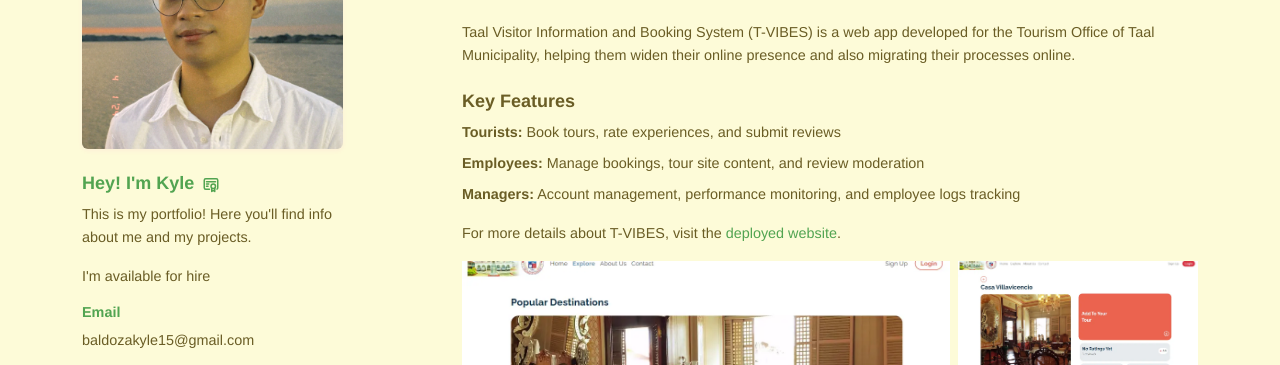
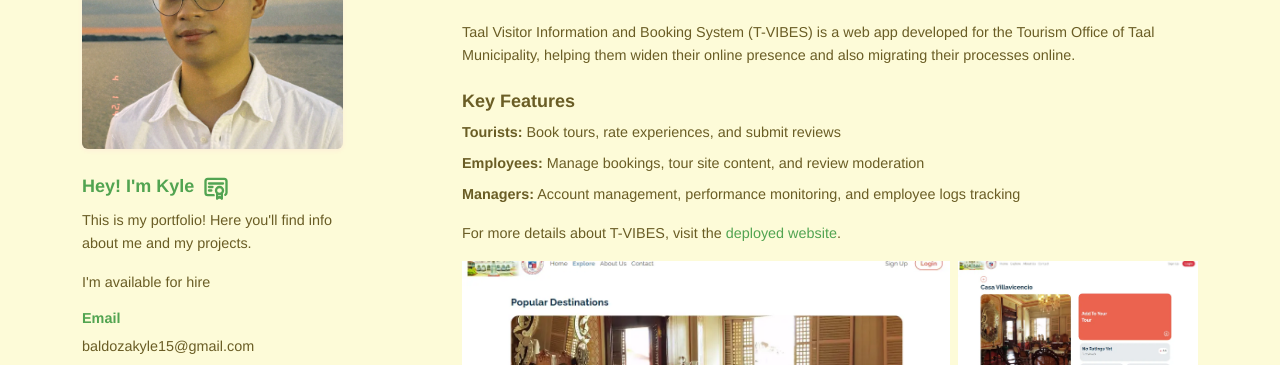
Before and after one commit to kyleylikey/kyleylikey.github.io, a plain HTML site: page projects/project-1.html in a window 1280 px wide. Shown: the part 161-526 px from the top of the page. Drawn offline with Linux system fonts and the light colour scheme; a script that the page names is missing; files whose address does not match are found by name; a web font is replaced by a local one.

Commit message:
updated cert icon

```diff
--- a/projects/project-1.html
+++ b/projects/project-1.html
@@ -22,7 +22,7 @@
                     <div class="row row-cols-1 row-cols-sm-2 row-cols-lg-1 mb-5 mb-md-3">
                         <div class="col-sm-4"><img class="img-fluid border rounded border-0 shadow-sm mb-4" alt="Profile Image" src="../assets/img/profile.webp"></div>
                         <div class="col-sm-8 order-sm-first order-lg-last">
-                            <h3 class="fs-5 fw-bold text-primary align-items-center" style="display: flex;">Hey! I'm Kyle<svg style="cursor:pointer;" data-bs-toggle="modal" data-bs-target="#modal-1" xmlns="http://www.w3.org/2000/svg" width="1em" height="1em" viewBox="0 0 24 24" stroke-width="2" stroke="currentColor" fill="none" stroke-linecap="round" stroke-linejoin="round" class="icon icon-tabler icon-tabler-certificate ms-2" style="font-size: 34px;">
+                            <h3 class="fs-5 fw-bold text-primary align-items-center" style="display: flex;">Hey! I'm Kyle<svg style="cursor:pointer;" data-bs-toggle="modal" data-bs-target="#modal-1" xmlns="http://www.w3.org/2000/svg" height="28px" viewBox="0 0 24 24" stroke-width="2" stroke="currentColor" fill="none" stroke-linecap="round" stroke-linejoin="round" class="icon icon-tabler icon-tabler-certificate ms-2" style="font-size: 34px;">
                                 <path stroke="none" d="M0 0h24v24H0z" fill="none"></path>
                                 <path d="M15 15m-3 0a3 3 0 1 0 6 0a3 3 0 1 0 -6 0"></path>
                                 <path d="M13 17.5v4.5l2 -1.5l2 1.5v-4.5"></path>
```
Also changed, not shown: projects/project-2.html (+1 -1 lines), projects/project-4.html (+1 -1 lines). Lines whose indentation alone changed are shown as unchanged.
